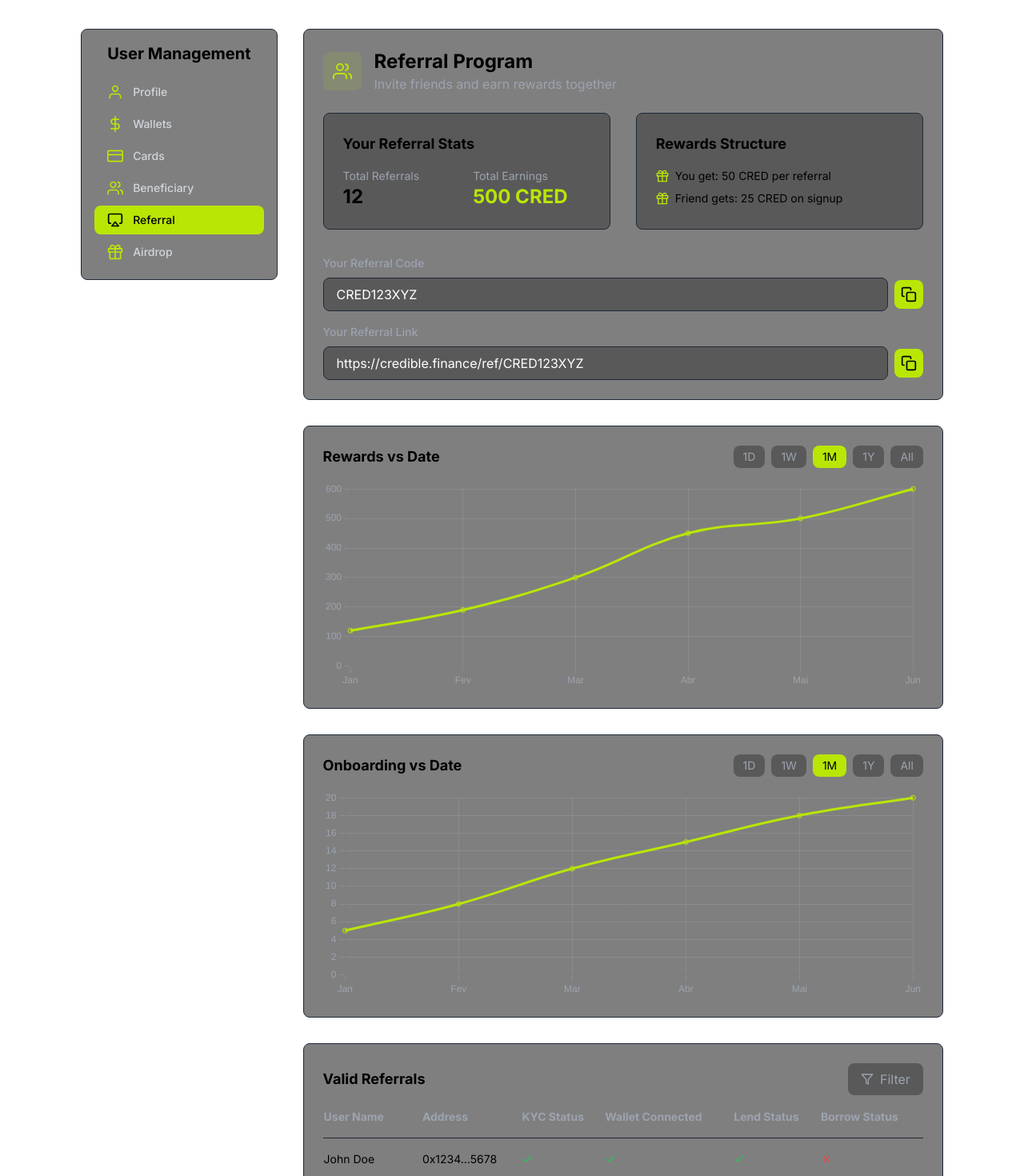
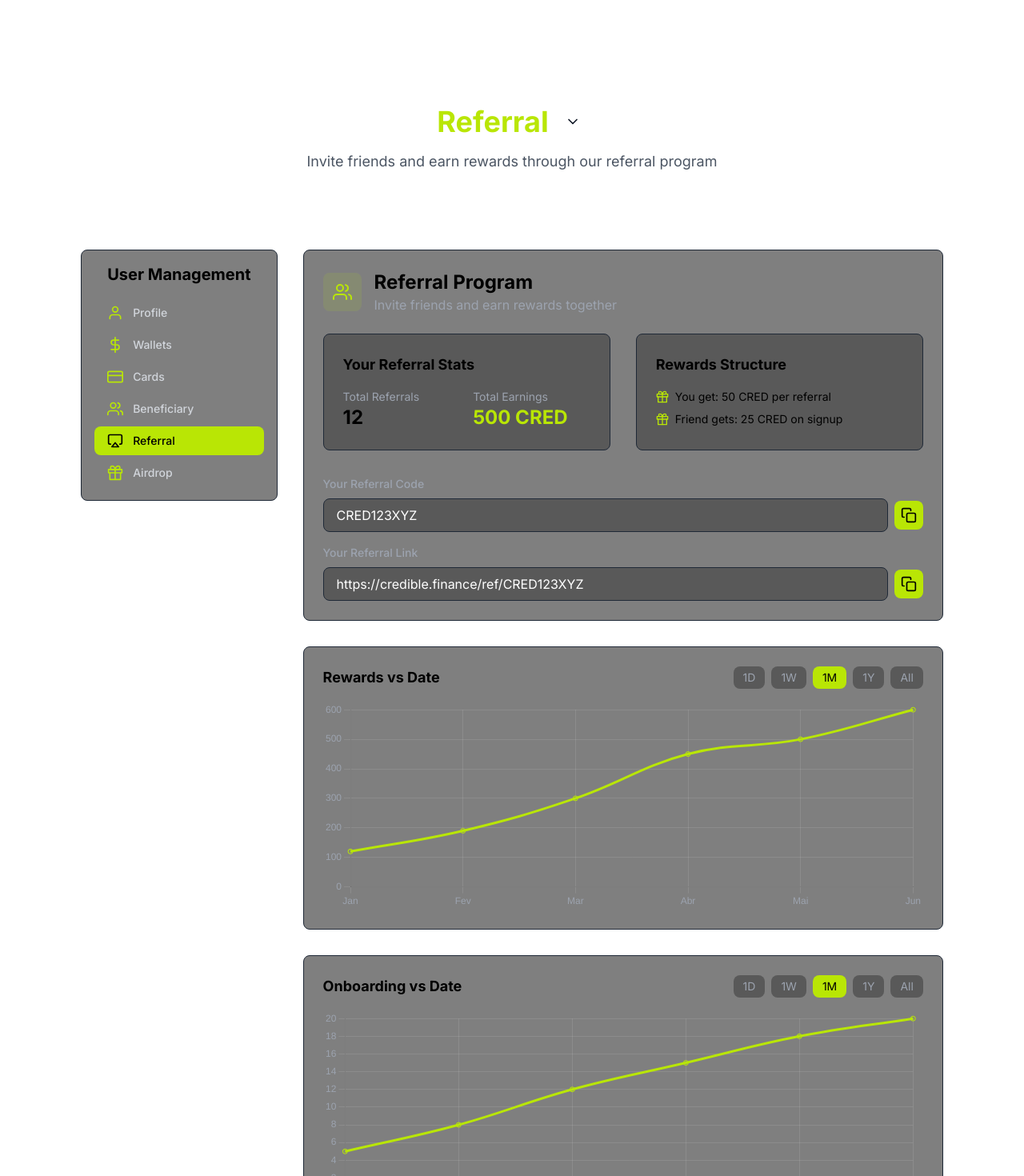
Before and after one commit to w3-surfer/credible-finance, a Next.js app: page /account/referral in a window 1280 px wide. Shown: the part 240-1710 px from the top of the page at 80% size. Built offline with nearby package versions, Linux system fonts and the light colour scheme.

Commit message:
fix: atualiza todas as páginas para usar PageTitle corretamente

```diff
--- a/src/app/account/referral/page.tsx
+++ b/src/app/account/referral/page.tsx
@@ -2,6 +2,7 @@
 
 import { Layout } from '@/components/Layout';
 import { AccountMenu } from '@/components/AccountMenu';
+import PageTitle from '@/components/PageTitle';
 import { motion } from 'framer-motion';
 import { FiUsers, FiGift, FiCopy, FiCheck, FiX, FiFilter } from 'react-icons/fi';
 import { Line } from 'react-chartjs-2';
@@ -134,11 +135,12 @@ export default function Referral() {
   ];
 
   return (
-    <Layout
+    <>
+      <PageTitle
         title="Referral"
-      description="Manage your referrals"
         subtitle="Invite friends and earn rewards through our referral program"
-    >
+      />
+      <Layout>
         <div className="max-w-7xl mx-auto px-4 sm:px-6 lg:px-8 py-8">
           <div className="grid grid-cols-1 md:grid-cols-4 gap-8">
             {/* Menu Lateral */}
@@ -286,7 +288,7 @@ export default function Referral() {
               {/* Tabela de Referidos */}
               <div className="bg-black/50 border border-gray-800 rounded-lg p-6">
                 <div className="flex items-center justify-between mb-4">
-                <h3 className="text-lg font-bold">Valid Referrals</h3>
+                  <h3 className="text-lg font-bold">Your Referrals</h3>
                   <button
                     onClick={() => setShowFilters(!showFilters)}
                     className="flex items-center gap-2 px-4 py-2 bg-black/30 text-gray-400 hover:text-white rounded-lg transition-colors"
@@ -356,5 +358,6 @@ export default function Referral() {
           </div>
         </div>
       </Layout>
+    </>
   );
 }
```
Lines whose indentation alone changed are shown as unchanged.
